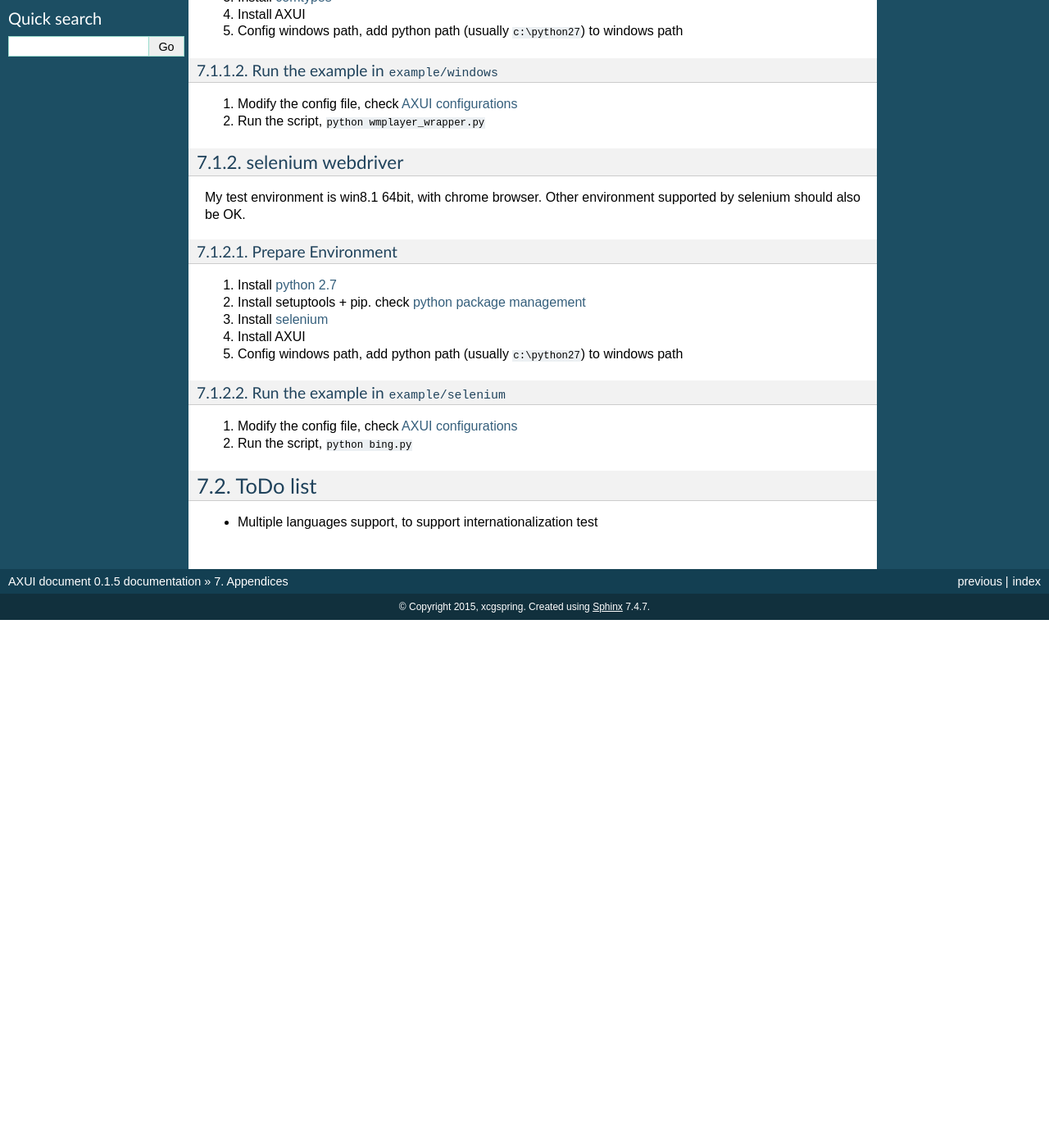
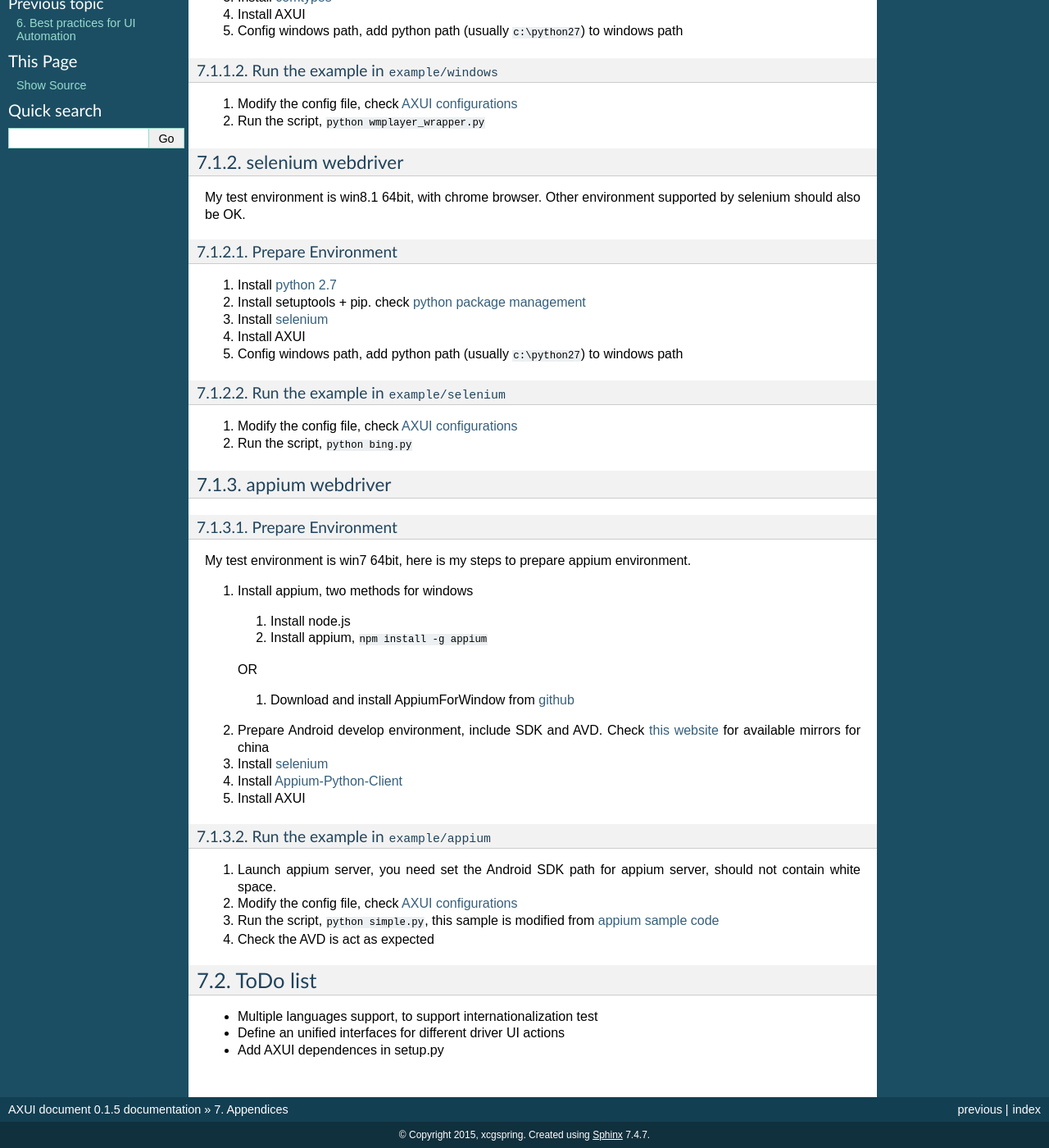
Before and after one commit to xcgspring/AXUI, a Sphinx documentation site: the page built from doc/source/Appendices.rst, in a window 1280 px wide and 1400 px high, scrolled down 459 px. Shown: the whole window at 82% size. Built offline with Sphinx 7.4.7, drawn with Linux system fonts in a browser that asks for light colours; before the commit the page ends 1215 px from its top, so only the background shows below that; some of the changed text lies outside the part shown.

Commit message:
Add some documents for appium driver
Signed-off-by: xcgpring <xcg1987xcg@126.com>

```diff
--- a/doc/source/Appendices.rst
+++ b/doc/source/Appendices.rst
@@ -52,7 +52,39 @@
 1. Modify the config file, check :ref:`config AXUI`
 2. Run the script, ``python bing.py``
 
+appium webdriver
+-----------------------
+
+Prepare Environment
+##########################
+
+My test environment is win7 64bit, here is my steps to prepare appium environment.
+
+1. Install appium, two methods for windows
+
+ 1. Install node.js
+ 2. Install appium, ``npm install -g appium``
+
+ OR
+
+ 1. Download and install AppiumForWindow from `github <https://github.com/appium/appium/releases>`_
+
+2. Prepare Android develop environment, include SDK and AVD. Check `this website <http://www.androiddevtools.cn/>`_ for available mirrors for china
+3. Install `selenium <https://pypi.python.org/pypi/selenium/2.45.0>`_
+4. Install `Appium-Python-Client <https://pypi.python.org/pypi/Appium-Python-Client>`_
+5. Install AXUI
+
+Run the example in ``example/appium``
+#############################################
+
+1. Launch appium server, you need set the Android SDK path for appium server, should not contain white space.
+2. Modify the config file, check :ref:`config AXUI`
+3. Run the script, ``python simple.py``, this sample is modified from `appium sample code <https://github.com/appium/sample-code/blob/master/sample-code/examples/python/android_simple.py>`_
+4. Check the AVD is act as expected
+
 ToDo list
 ==========================
 
 - Multiple languages support, to support internationalization test
+- Define an unified interfaces for different driver UI actions
+- Add AXUI dependences in setup.py
```
Also changed, not shown: 2 other files.
